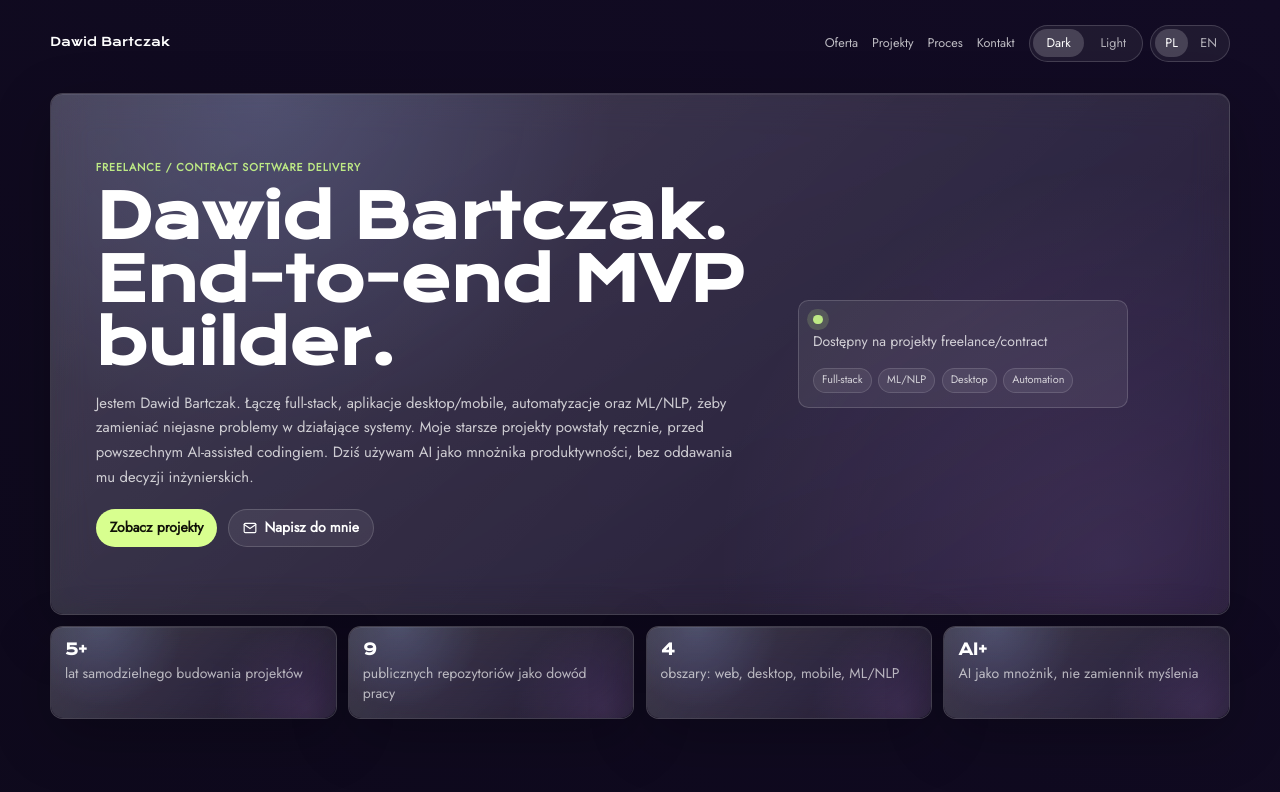
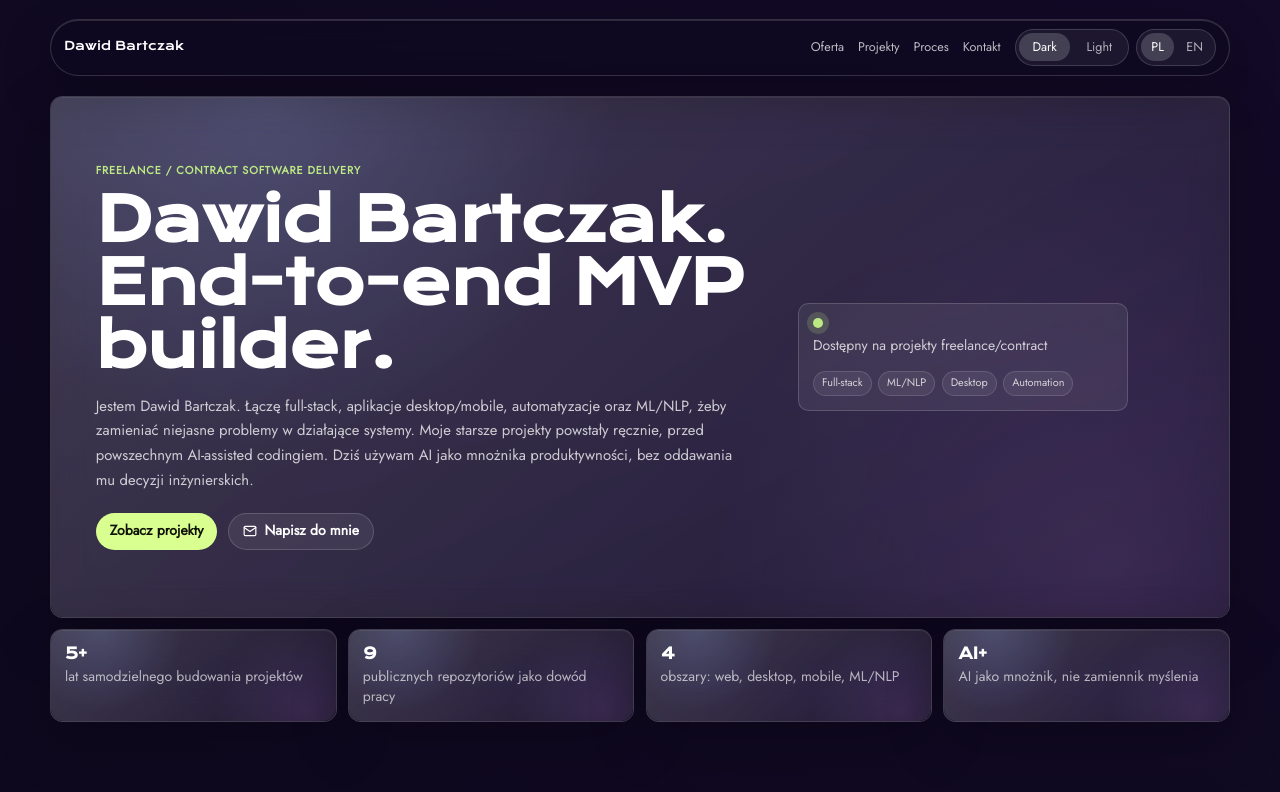
Before and after one commit to dawidbartczak/portfolio, a Next.js app: page / in a window 1280 px wide. Shown: the top 792 px of the page. Built offline with nearby package versions, Linux system fonts and the light colour scheme.

Commit message:
Restore premium aurora background and morphing nav

```diff
--- a/src/app/globals.scss
+++ b/src/app/globals.scss
@@ -1,23 +1,26 @@
 :root {
   color-scheme: dark;
 
-  --color-bg1: rgb(6, 6, 12);
-  --color-bg2: rgb(18, 11, 36);
+  --color-bg1: rgb(5, 5, 13);
+  --color-bg2: rgb(18, 10, 38);
 
-  --color1: 120, 160, 230;
-  --color2: 180, 120, 230;
-  --color3: 110, 200, 230;
-  --color4: 170, 90, 90;
-  --color5: 160, 160, 90;
-  --color-interactive: 150, 120, 210;
-
-  --bg-filter-brightness: 80%;
-  --blob-alpha: 0.78;
-  --blob-interactive-alpha: 0.68;
-  --blob-blur: 35px;
-
-  --circle-size: 100vh;
-  --blending: hard-light;
+  --aurora-1: 89, 143, 255;
+  --aurora-2: 203, 106, 255;
+  --aurora-3: 65, 224, 218;
+  --aurora-4: 255, 126, 136;
+  --aurora-5: 230, 212, 86;
+  --aurora-6: 116, 255, 178;
+  --aurora-7: 255, 142, 217;
+  --aurora-interactive: 168, 122, 255;
+  --aurora-alpha: 0.78;
+  --aurora-soft-alpha: 0.52;
+  --aurora-interactive-alpha: 0.7;
+  --aurora-blur: 30px;
+  --aurora-brightness: 92%;
+  --aurora-saturate: 132%;
+  --aurora-contrast: 108%;
+  --aurora-circle-size: 112vh;
+  --aurora-blending: hard-light;
 
   --page-text: #d3d7e1;
   --text-strong: #ffffff;
@@ -28,8 +31,8 @@
   --accent-contrast: #101208;
 
   --panel-border: rgba(255, 255, 255, 0.16);
-  --panel-bg-a: rgba(255, 255, 255, 0.1);
-  --panel-bg-b: rgba(255, 255, 255, 0.035);
+  --panel-bg-a: rgba(255, 255, 255, 0.095);
+  --panel-bg-b: rgba(255, 255, 255, 0.03);
   --panel-highlight: linear-gradient(135deg, rgba(255, 255, 255, 0.13), rgba(255, 255, 255, 0.03)),
     radial-gradient(circle at 18% 0%, rgba(140, 174, 255, 0.18), transparent 32%),
     radial-gradient(circle at 90% 90%, rgba(218, 151, 255, 0.12), transparent 34%);
@@ -43,9 +46,11 @@
 
   --nav-link: rgba(255, 255, 255, 0.72);
   --nav-link-hover: #ffffff;
-  --nav-bg: rgba(13, 11, 25, 0.78);
+  --nav-bg: rgba(13, 11, 25, 0.82);
+  --nav-bg-top: rgba(13, 11, 25, 0.52);
   --nav-border: rgba(255, 255, 255, 0.16);
   --nav-shadow: 0 18px 42px rgba(0, 0, 0, 0.24), inset 0 1px 0 rgba(255, 255, 255, 0.11);
+  --nav-shadow-top: 0 20px 55px rgba(0, 0, 0, 0.2), inset 0 1px 0 rgba(255, 255, 255, 0.13);
   --toggle-bg: rgba(255, 255, 255, 0.06);
   --toggle-active-bg: rgba(255, 255, 255, 0.18);
 }
@@ -53,21 +58,26 @@
 :root[data-theme="light"] {
   color-scheme: light;
 
-  --color-bg1: rgb(238, 244, 255);
-  --color-bg2: rgb(249, 241, 255);
+  --color-bg1: rgb(239, 245, 255);
+  --color-bg2: rgb(252, 240, 255);
 
-  --color1: 69, 127, 221;
-  --color2: 178, 102, 218;
-  --color3: 47, 173, 196;
-  --color4: 225, 123, 107;
-  --color5: 214, 186, 71;
-  --color-interactive: 110, 102, 210;
-
-  --bg-filter-brightness: 104%;
-  --blob-alpha: 0.46;
-  --blob-interactive-alpha: 0.36;
-  --blob-blur: 30px;
-  --blending: multiply;
+  --aurora-1: 66, 128, 232;
+  --aurora-2: 190, 104, 226;
+  --aurora-3: 43, 180, 199;
+  --aurora-4: 236, 128, 113;
+  --aurora-5: 224, 190, 72;
+  --aurora-6: 88, 202, 146;
+  --aurora-7: 241, 132, 197;
+  --aurora-interactive: 112, 104, 214;
+  --aurora-alpha: 0.52;
+  --aurora-soft-alpha: 0.36;
+  --aurora-interactive-alpha: 0.42;
+  --aurora-blur: 28px;
+  --aurora-brightness: 108%;
+  --aurora-saturate: 126%;
+  --aurora-contrast: 102%;
+  --aurora-circle-size: 112vh;
+  --aurora-blending: multiply;
 
   --page-text: #241f31;
   --text-strong: #15121f;
@@ -78,11 +88,11 @@
   --accent-contrast: #f8ffe7;
 
   --panel-border: rgba(50, 43, 86, 0.18);
-  --panel-bg-a: rgba(255, 255, 255, 0.68);
-  --panel-bg-b: rgba(255, 255, 255, 0.36);
-  --panel-highlight: linear-gradient(135deg, rgba(255, 255, 255, 0.86), rgba(255, 255, 255, 0.28)),
-    radial-gradient(circle at 18% 0%, rgba(87, 132, 226, 0.18), transparent 34%),
-    radial-gradient(circle at 90% 90%, rgba(216, 126, 196, 0.16), transparent 36%);
+  --panel-bg-a: rgba(255, 255, 255, 0.58);
+  --panel-bg-b: rgba(255, 255, 255, 0.24);
+  --panel-highlight: linear-gradient(135deg, rgba(255, 255, 255, 0.72), rgba(255, 255, 255, 0.2)),
+    radial-gradient(circle at 18% 0%, rgba(87, 132, 226, 0.15), transparent 34%),
+    radial-gradient(circle at 90% 90%, rgba(216, 126, 196, 0.14), transparent 36%);
   --panel-shadow: 0 20px 54px rgba(45, 38, 86, 0.14), inset 0 1px 0 rgba(255, 255, 255, 0.8);
   --panel-frost: blur(16px) saturate(125%);
 
@@ -93,9 +103,11 @@
 
   --nav-link: rgba(21, 18, 31, 0.68);
   --nav-link-hover: #15121f;
-  --nav-bg: rgba(255, 255, 255, 0.76);
+  --nav-bg: rgba(255, 255, 255, 0.82);
+  --nav-bg-top: rgba(255, 255, 255, 0.58);
   --nav-border: rgba(50, 43, 86, 0.14);
   --nav-shadow: 0 18px 42px rgba(45, 38, 86, 0.12), inset 0 1px 0 rgba(255, 255, 255, 0.75);
+  --nav-shadow-top: 0 22px 58px rgba(84, 76, 134, 0.14), inset 0 1px 0 rgba(255, 255, 255, 0.78);
   --toggle-bg: rgba(255, 255, 255, 0.42);
   --toggle-active-bg: rgba(21, 18, 31, 0.1);
 }
--- a/src/components/Background/Background.module.scss
+++ b/src/components/Background/Background.module.scss
@@ -1,171 +1,290 @@
 .background {
     position: fixed;
     inset: 0;
-
+    z-index: -1;
     width: 100vw;
     height: 120dvh;
-
-    z-index: -1;
+    overflow: hidden;
     pointer-events: none;
-
-    overflow: hidden;
-
-    background: linear-gradient(40deg, var(--color-bg1), var(--color-bg2));
-    filter: brightness(var(--bg-filter-brightness));
-    transition: background 240ms ease, filter 240ms ease;
+    background:
+            radial-gradient(circle at 12% 8%, rgba(var(--aurora-2), 0.18), transparent 34%),
+            radial-gradient(circle at 86% 12%, rgba(var(--aurora-3), 0.14), transparent 32%),
+            linear-gradient(40deg, var(--color-bg1), var(--color-bg2));
+    isolation: isolate;
+    transition: background 260ms ease;
 }
 
-
-.blobs {
-    width: 100%;
-    height: 100%;
-    filter: url(#goo) blur(var(--blob-blur));
+.background::before,
+.background::after {
+    content: "";
+    position: absolute;
+    inset: -12%;
+    z-index: 2;
+    pointer-events: none;
 }
 
-// Base blob styles
-@mixin blob {
-    width: var(--circle-size);
-    height: var(--circle-size);
+.background::before {
+    background:
+            radial-gradient(circle at 50% 0%, rgba(255, 255, 255, 0.08), transparent 32%),
+            linear-gradient(180deg, rgba(0, 0, 0, 0.08), transparent 28%, rgba(0, 0, 0, 0.22));
+    mix-blend-mode: soft-light;
+}
 
+.background::after {
+    background:
+            radial-gradient(circle at center, transparent 44%, rgba(0, 0, 0, 0.22) 100%);
+}
+
+.aurora {
     position: absolute;
-    top: calc(50% - var(--circle-size) / 2);
-    left: calc(50% - var(--circle-size) / 2);
-
-    mix-blend-mode: var(--blending);
-
+    inset: -12%;
+    z-index: 1;
+    filter: url("#goo") blur(var(--aurora-blur)) saturate(var(--aurora-saturate)) contrast(var(--aurora-contrast)) brightness(var(--aurora-brightness));
     opacity: 1;
 }
 
-// Individual blob styles, they vary in color, position and movement
+@mixin blobBase {
+    position: absolute;
+    width: var(--aurora-circle-size);
+    height: var(--aurora-circle-size);
+    border-radius: 999px;
+    mix-blend-mode: var(--aurora-blending);
+    will-change: transform;
+}
+
 .blob1 {
-    @include blob;
+    @include blobBase;
 
-    background: radial-gradient(circle at center, rgba(var(--color1), var(--blob-alpha)), rgba(var(--color1), 0) 50%) no-repeat;
-
-    transform-origin: center center;
-    animation: moveVertical 30s ease infinite;
+    top: -22%;
+    left: -14%;
+    width: calc(var(--aurora-circle-size) * 1.05);
+    height: calc(var(--aurora-circle-size) * 1.05);
+    background: radial-gradient(circle at center, rgba(var(--aurora-1), var(--aurora-alpha)), rgba(var(--aurora-1), 0) 58%) no-repeat;
+    animation: auroraSweepOne 28s ease-in-out infinite alternate;
 }
 
 .blob2 {
-    @include blob;
+    @include blobBase;
 
-    background: radial-gradient(circle at center, rgba(var(--color2), var(--blob-alpha)), rgba(var(--color2), 0) 50%) no-repeat;
-
-    transform-origin: calc(50% - 400px);
-    animation: moveInCircle 20s reverse infinite;
+    top: -28%;
+    right: -16%;
+    width: calc(var(--aurora-circle-size) * 0.96);
+    height: calc(var(--aurora-circle-size) * 0.96);
+    background: radial-gradient(circle at center, rgba(var(--aurora-2), var(--aurora-alpha)), rgba(var(--aurora-2), 0) 56%) no-repeat;
+    animation: auroraOrbitOne 24s ease-in-out infinite;
 }
 
 .blob3 {
-    @include blob;
+    @include blobBase;
 
-    background: radial-gradient(circle at center, rgba(var(--color3), var(--blob-alpha)), rgba(var(--color3), 0) 50%) no-repeat;
-
-    top: calc(50% - var(--circle-size) / 2 + 200px);
-    left: calc(50% - var(--circle-size) / 2 - 500px);
-
-    transform-origin: calc(50% + 400px);
-    animation: moveInCircle 40s linear infinite;
+    top: 18%;
+    left: 18%;
+    width: calc(var(--aurora-circle-size) * 0.88);
+    height: calc(var(--aurora-circle-size) * 0.88);
+    background: radial-gradient(circle at center, rgba(var(--aurora-3), var(--aurora-soft-alpha)), rgba(var(--aurora-3), 0) 54%) no-repeat;
+    animation: auroraDriftOne 34s linear infinite;
 }
 
 .blob4 {
-    @include blob;
+    @include blobBase;
 
-    background: radial-gradient(circle at center, rgba(var(--color4), var(--blob-alpha)), rgba(var(--color4), 0) 50%) no-repeat;
-
-    transform-origin: calc(50% - 200px);
-    animation: moveHorizontal 40s ease infinite;
+    right: -20%;
+    bottom: -26%;
+    width: calc(var(--aurora-circle-size) * 1.02);
+    height: calc(var(--aurora-circle-size) * 1.02);
+    background: radial-gradient(circle at center, rgba(var(--aurora-4), var(--aurora-soft-alpha)), rgba(var(--aurora-4), 0) 57%) no-repeat;
+    animation: auroraSweepTwo 38s ease-in-out infinite alternate;
 }
 
 .blob5 {
-    @include blob;
+    @include blobBase;
 
-    background: radial-gradient(circle at center, rgba(var(--color5), var(--blob-alpha)), rgba(var(--color5), 0) 50%) no-repeat;
+    left: 30%;
+    bottom: -30%;
+    width: calc(var(--aurora-circle-size) * 0.82);
+    height: calc(var(--aurora-circle-size) * 0.82);
+    background: radial-gradient(circle at center, rgba(var(--aurora-5), var(--aurora-soft-alpha)), rgba(var(--aurora-5), 0) 55%) no-repeat;
+    animation: auroraOrbitTwo 30s ease-in-out infinite reverse;
+}
 
-    transform-origin: calc(50% - 800px) calc(50% + 200px);
-    animation: moveHorizontal 20s ease infinite;
+.blob6 {
+    @include blobBase;
+
+    top: 6%;
+    left: 46%;
+    width: calc(var(--aurora-circle-size) * 0.64);
+    height: calc(var(--aurora-circle-size) * 0.64);
+    background: radial-gradient(circle at center, rgba(var(--aurora-6), calc(var(--aurora-soft-alpha) * 0.9)), rgba(var(--aurora-6), 0) 58%) no-repeat;
+    animation: auroraPulse 20s ease-in-out infinite;
+}
+
+.blob7 {
+    @include blobBase;
+
+    top: 46%;
+    left: -18%;
+    width: calc(var(--aurora-circle-size) * 0.72);
+    height: calc(var(--aurora-circle-size) * 0.72);
+    background: radial-gradient(circle at center, rgba(var(--aurora-7), calc(var(--aurora-soft-alpha) * 0.95)), rgba(var(--aurora-7), 0) 57%) no-repeat;
+    animation: auroraDriftTwo 42s ease-in-out infinite;
+}
+
+.auroraRibbon {
+    position: absolute;
+    top: 8%;
+    left: -18%;
+    width: 136%;
+    height: 58%;
+    background:
+            radial-gradient(ellipse at 20% 48%, rgba(var(--aurora-1), calc(var(--aurora-soft-alpha) * 0.75)), transparent 34%),
+            radial-gradient(ellipse at 50% 40%, rgba(var(--aurora-3), calc(var(--aurora-soft-alpha) * 0.68)), transparent 32%),
+            radial-gradient(ellipse at 80% 56%, rgba(var(--aurora-2), calc(var(--aurora-soft-alpha) * 0.72)), transparent 35%);
+    mix-blend-mode: var(--aurora-blending);
+    transform: rotate(-9deg);
+    animation: auroraRibbonFlow 36s ease-in-out infinite alternate;
+    will-change: transform;
 }
 
 .blobInteractive {
-    @include blob;
-
-    width: 100%;
-    height: 100%;
+    @include blobBase;
 
     top: -50%;
     left: -50%;
-
-    background: radial-gradient(circle at center, rgba(var(--color-interactive), var(--blob-alpha)), rgba(var(--color-interactive), 0) 50%) no-repeat;
-
-    opacity: var(--blob-interactive-alpha);
+    width: 100%;
+    height: 100%;
+    background: radial-gradient(circle at center, rgba(var(--aurora-interactive), var(--aurora-interactive-alpha)), rgba(var(--aurora-interactive), 0) 48%) no-repeat;
+    opacity: var(--aurora-interactive-alpha);
 }
 
-// The svg filter
 .filter {
     position: absolute;
     top: 0;
     left: 0;
+    width: 0;
+    height: 0;
 }
 
-// Blob animations
-@keyframes moveInCircle {
+@keyframes auroraSweepOne {
     0% {
-        transform: rotate(0deg);
+        transform: translate3d(-9%, -4%, 0) rotate(0deg) scale(0.96);
     }
     50% {
-        transform: rotate(180deg);
+        transform: translate3d(12%, 11%, 0) rotate(58deg) scale(1.08);
     }
     100% {
-        transform: rotate(360deg);
+        transform: translate3d(25%, -2%, 0) rotate(112deg) scale(1.02);
     }
 }
 
-@keyframes moveVertical {
+@keyframes auroraSweepTwo {
     0% {
-        transform: translateY(-50%);
+        transform: translate3d(10%, 4%, 0) rotate(12deg) scale(1.04);
     }
     50% {
-        transform: translateY(50%);
+        transform: translate3d(-20%, -16%, 0) rotate(-42deg) scale(0.98);
     }
     100% {
-        transform: translateY(-50%);
+        transform: translate3d(-8%, 10%, 0) rotate(-94deg) scale(1.08);
     }
 }
 
-@keyframes moveHorizontal {
+@keyframes auroraOrbitOne {
     0% {
-        transform: translateX(-50%) translateY(-10%);
+        transform: translate3d(0, 0, 0) rotate(0deg) scale(0.98);
     }
-    50% {
-        transform: translateX(50%) translateY(10%);
+    35% {
+        transform: translate3d(-18%, 18%, 0) rotate(82deg) scale(1.08);
+    }
+    70% {
+        transform: translate3d(-5%, 30%, 0) rotate(188deg) scale(0.94);
     }
     100% {
-        transform: translateX(-50%) translateY(-10%);
+        transform: translate3d(0, 0, 0) rotate(360deg) scale(0.98);
     }
 }
 
-.blob1,
-.blob2,
-.blob3,
-.blob4,
-.blob5,
-.blobInteractive {
-    will-change: transform;
+@keyframes auroraOrbitTwo {
+    0% {
+        transform: translate3d(-4%, 0, 0) rotate(0deg) scale(1);
+    }
+    45% {
+        transform: translate3d(18%, -24%, 0) rotate(112deg) scale(1.12);
+    }
+    100% {
+        transform: translate3d(-4%, 0, 0) rotate(360deg) scale(1);
+    }
+}
+
+@keyframes auroraDriftOne {
+    0% {
+        transform: translate3d(-10%, 22%, 0) rotate(0deg) scale(1);
+    }
+    50% {
+        transform: translate3d(24%, -12%, 0) rotate(180deg) scale(1.14);
+    }
+    100% {
+        transform: translate3d(-10%, 22%, 0) rotate(360deg) scale(1);
+    }
+}
+
+@keyframes auroraDriftTwo {
+    0% {
+        transform: translate3d(0, 0, 0) rotate(-18deg) scale(1.05);
+    }
+    50% {
+        transform: translate3d(34%, -20%, 0) rotate(70deg) scale(0.92);
+    }
+    100% {
+        transform: translate3d(8%, 12%, 0) rotate(140deg) scale(1.04);
+    }
+}
+
+@keyframes auroraPulse {
+    0%,
+    100% {
+        transform: translate3d(-8%, 8%, 0) scale(0.86);
+        opacity: 0.68;
+    }
+    50% {
+        transform: translate3d(18%, -10%, 0) scale(1.18);
+        opacity: 1;
+    }
+}
+
+@keyframes auroraRibbonFlow {
+    0% {
+        transform: translate3d(-4%, 2%, 0) rotate(-10deg) scale(0.98);
+    }
+    50% {
+        transform: translate3d(5%, -4%, 0) rotate(-6deg) scale(1.04);
+    }
+    100% {
+        transform: translate3d(9%, 3%, 0) rotate(-12deg) scale(1.02);
+    }
 }
 
 @media (max-width: 640px) {
     .background {
         height: 115dvh;
+        background:
+                radial-gradient(circle at 18% 4%, rgba(var(--aurora-2), 0.14), transparent 34%),
+                radial-gradient(circle at 86% 8%, rgba(var(--aurora-3), 0.12), transparent 32%),
+                linear-gradient(40deg, var(--color-bg1), var(--color-bg2));
     }
 
-    .blobs {
-        filter: url(#goo) blur(18px);
+    .aurora {
+        inset: -18%;
+        filter: url("#goo") blur(18px) saturate(var(--aurora-saturate)) brightness(var(--aurora-brightness));
     }
 
     .blob1,
     .blob2,
     .blob3,
     .blob4,
-    .blob5 {
+    .blob5,
+    .blob6,
+    .blob7,
+    .auroraRibbon {
         animation-duration: 56s;
     }
 
@@ -173,3 +292,36 @@
         display: none;
     }
 }
+
+@media (prefers-reduced-motion: reduce) {
+    .blob1,
+    .blob2,
+    .blob3,
+    .blob4,
+    .blob5,
+    .blob6,
+    .blob7,
+    .auroraRibbon {
+        animation: none;
+    }
+
+    .blob1 {
+        transform: translate3d(4%, 2%, 0) scale(1.04);
+    }
+
+    .blob2 {
+        transform: translate3d(-8%, 8%, 0) scale(1.02);
+    }
+
+    .blob3 {
+        transform: translate3d(10%, -6%, 0) scale(1.08);
+    }
+
+    .auroraRibbon {
+        transform: rotate(-9deg) scale(1.02);
+    }
+
+    .blobInteractive {
+        display: none;
+    }
+}
--- a/src/components/Background/index.tsx
+++ b/src/components/Background/index.tsx
@@ -7,7 +7,7 @@ import {useEffect, useRef} from "react";
 type Position = {
     x: number;
     y: number;
-}
+};
 
 export default function Background() {
     const interactiveBubbleRef = useRef<HTMLDivElement>(null);
@@ -19,11 +19,21 @@ export default function Background() {
 
     useEffect(() => {
         const prefersReducedMotion = window.matchMedia("(prefers-reduced-motion: reduce)").matches;
+        const hasFinePointer = window.matchMedia("(hover: hover) and (pointer: fine)").matches;
         const element = interactiveBubbleRef.current;
 
-        if (prefersReducedMotion || !element) {
+        if (prefersReducedMotion || !hasFinePointer || !element) {
             return;
         }
+
+        const initialPosition = {
+            x: window.innerWidth * 0.58,
+            y: window.innerHeight * 0.42,
+        };
+
+        targetPositionRef.current = initialPosition;
+        currentPositionRef.current = initialPosition;
+        element.style.transform = `translate3d(${Math.round(initialPosition.x)}px, ${Math.round(initialPosition.y)}px, 0)`;
 
         const stopAnimation = () => {
             if (animationFrameIdRef.current !== null) {
@@ -39,7 +49,7 @@ export default function Background() {
             currentPosition.x += (targetPosition.x - currentPosition.x) / 20;
             currentPosition.y += (targetPosition.y - currentPosition.y) / 20;
 
-            element.style.transform = `translate(${Math.round(currentPosition.x)}px, ${Math.round(currentPosition.y)}px)`;
+            element.style.transform = `translate3d(${Math.round(currentPosition.x)}px, ${Math.round(currentPosition.y)}px, 0)`;
 
             const deltaX = Math.abs(targetPosition.x - currentPosition.x);
             const deltaY = Math.abs(targetPosition.y - currentPosition.y);
@@ -57,7 +67,7 @@ export default function Background() {
             }
         };
 
-        const handleMouseMove = (event: MouseEvent) => {
+        const handlePointerMove = (event: PointerEvent) => {
             targetPositionRef.current = {
                 x: event.clientX,
                 y: event.clientY,
@@ -66,10 +76,10 @@ export default function Background() {
             startAnimation();
         };
 
-        window.addEventListener("mousemove", handleMouseMove, {passive: true});
+        window.addEventListener("pointermove", handlePointerMove, {passive: true});
 
         return () => {
-            window.removeEventListener("mousemove", handleMouseMove);
+            window.removeEventListener("pointermove", handlePointerMove);
             stopAnimation();
         };
     }, []);
@@ -86,12 +96,15 @@ export default function Background() {
                 </defs>
             </svg>
 
-            <div className={styles.blobs}>
+            <div className={styles.aurora}>
                 <div className={styles.blob1}/>
                 <div className={styles.blob2}/>
                 <div className={styles.blob3}/>
                 <div className={styles.blob4}/>
                 <div className={styles.blob5}/>
+                <div className={styles.blob6}/>
+                <div className={styles.blob7}/>
+                <div className={styles.auroraRibbon}/>
                 <div className={styles.blobInteractive} ref={interactiveBubbleRef}/>
             </div>
         </div>
--- a/src/components/PortfolioLanding/PortfolioLanding.module.scss
+++ b/src/components/PortfolioLanding/PortfolioLanding.module.scss
@@ -30,36 +30,46 @@
 
 .nav {
     position: sticky;
-    top: 0;
+    top: 0.75rem;
     z-index: 20;
     display: grid;
     grid-template-columns: 1fr auto auto;
     align-items: center;
     gap: 1rem;
-    padding: 0.78rem 0;
+    margin-top: 0.35rem;
+    padding: 0.72rem 1rem;
+    border-radius: 999px;
     isolation: isolate;
+    transition: top 190ms ease, border-radius 190ms ease, padding 190ms ease, margin-top 190ms ease;
 }
 
 .nav::before {
     content: "";
     position: absolute;
-    inset: 0 -0.65rem;
+    inset: 0;
     z-index: 0;
-    border: 1px solid transparent;
-    border-radius: 999px;
-    background: transparent;
-    box-shadow: none;
-    opacity: 0;
+    border: 1px solid var(--nav-border);
+    border-radius: inherit;
+    background: var(--nav-bg-top);
+    box-shadow: var(--nav-shadow-top);
+    opacity: 1;
     pointer-events: none;
-    transition: background 180ms ease, border-color 180ms ease, box-shadow 180ms ease, opacity 180ms ease;
+    transition: background 190ms ease, border-color 190ms ease, border-radius 190ms ease, box-shadow 190ms ease, opacity 190ms ease, inset 190ms ease;
+    backdrop-filter: blur(14px) saturate(132%);
+}
+
+.navScrolled {
+    top: 0;
+    margin-top: 0;
+    padding: 0.68rem 1rem;
+    border-radius: 0 0 1.15rem 1.15rem;
 }
 
 .navScrolled::before {
-    border-color: var(--nav-border);
+    inset: 0 -0.55rem;
     background: var(--nav-bg);
     box-shadow: var(--nav-shadow);
-    opacity: 1;
-    backdrop-filter: blur(16px) saturate(140%);
+    backdrop-filter: blur(16px) saturate(142%);
 }
 
 .brand,
@@ -556,11 +566,24 @@
     }
 
     .nav {
+        top: 0.45rem;
         gap: 0.5rem;
-        padding: 0.62rem 0;
+        margin-top: 0.2rem;
+        padding: 0.5rem 0.62rem;
     }
 
     .nav::before {
+        inset: 0;
+    }
+
+    .navScrolled {
+        top: 0;
+        margin-top: 0;
+        padding: 0.5rem 0.62rem;
+        border-radius: 0 0 0.95rem 0.95rem;
+    }
+
+    .navScrolled::before {
         inset: 0 -0.25rem;
     }
 
```
